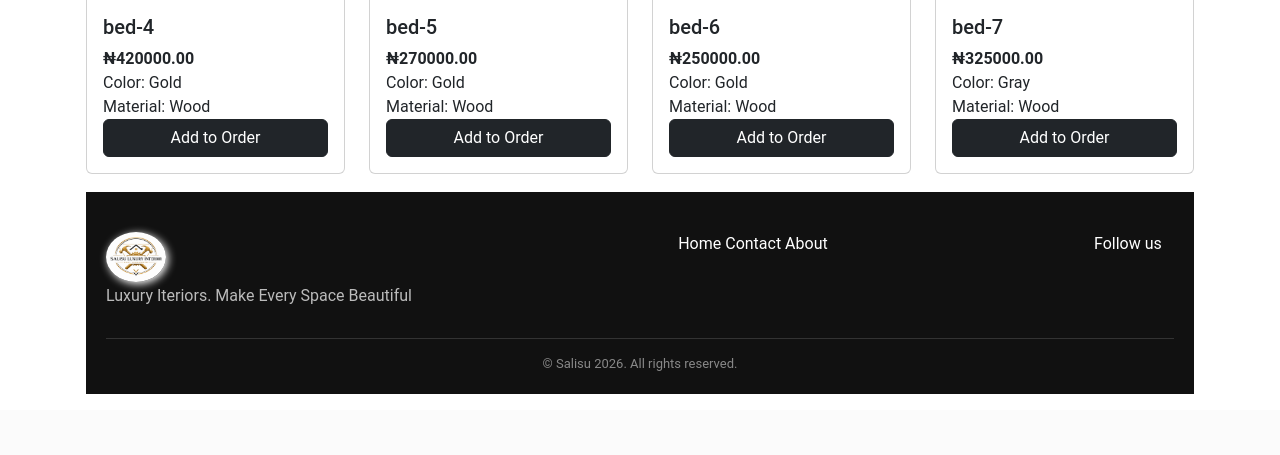
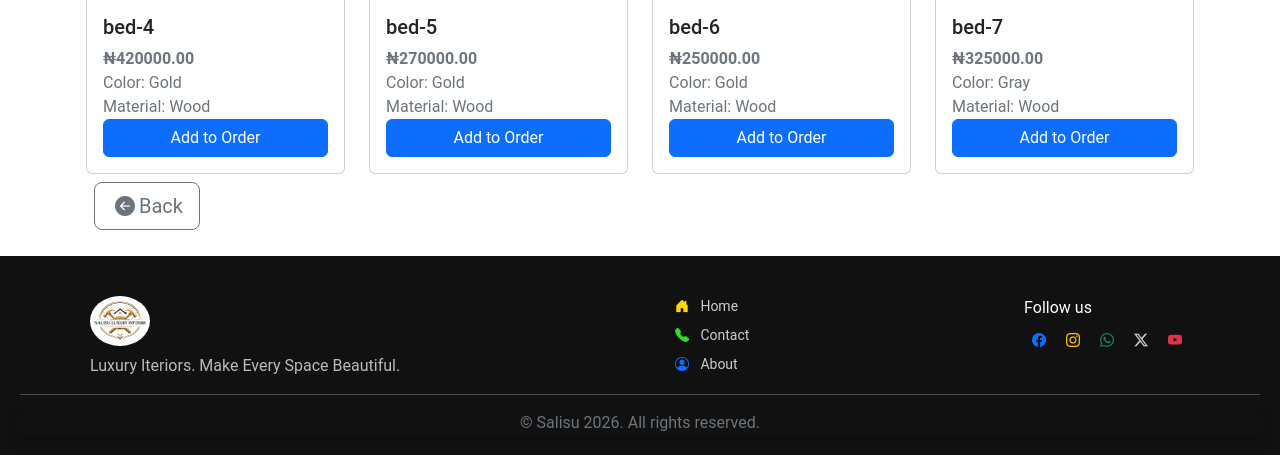
Before and after one commit to hosea50-svr/Furniture, a Django app: page /category/bed/ in a window 1280 px wide. Shown: the part 780-1235 px from the top of the page. Before the commit the page ends 1174 px from the top, so only its background shows below. Run offline with Django 5.2, Linux system fonts and the light colour scheme; data comes from the database, SQL or seed files in the repository; both versions use the stored data as it was after the commit; some libraries are stand-ins or nearby versions.

Commit message:
Version 1 setup

```diff
--- a/storeApp/static/css/base.css
+++ b/storeApp/static/css/base.css
@@ -8,13 +8,77 @@ p {
   margin: 0;
 }
 
+.cart-icon{
+    position: relative;
+    display: inline-block;
+}
+.cart-count:hover{
+  background-color: rgb(16, 192, 16);
+}
+
+.cart-count{
+    position: absolute;
+    top: -8px;
+    right: -10px;
+
+    width: 20px;
+    height: 20px;
+
+    background: red;
+    color: white;
+
+    border-radius: 50%;
+
+    display: flex;
+    justify-content: center;
+    align-items: center;
+
+    font-size: 12px;
+    font-weight: bold;
+}
+.cart-icon img {
+    transition: transform .3s ease;
+}
+
+.cart-icon:hover img {
+    transform: scale(1.1);
+}
+.cart-count{
+    box-shadow: 0 0 8px rgba(255,0,0,.4);
+}
+.cart-count{
+    animation: pop .4s ease;
+}
+
+@keyframes pop{
+    0%{
+        transform: scale(0);
+    }
+    80%{
+        transform: scale(1.2);
+    }
+    100%{
+        transform: scale(1);
+    }
+}
+
+.nav-link.active {
+    color: #ffc107 !important; /* Gold */
+    font-weight: bold;
+    border-bottom: 2px solid #ffc107;
+}
+
+.nav-link:hover {
+    color: #ffc107 !important;
+}
+
 .logo{
   border-radius: 100%;
-  box-shadow: 2px 2px 9px white;
+  /* box-shadow: 2px 2px 9px white; */
   margin-bottom: 2px;
 }
 .logo:hover{
-  box-shadow: 2px 2px 9px gold;
+  /* box-shadow: 2px 2px 9px gold;/ */
 }
 button {
   font-size: 14px;
--- a/storeApp/templates/base.html
+++ b/storeApp/templates/base.html
@@ -9,6 +9,10 @@
       href="https://cdn.jsdelivr.net/npm/bootstrap@5.3.8/dist/css/bootstrap.min.css"
       rel="stylesheet"
     />
+    <link
+      rel="stylesheet"
+      href="https://cdn.jsdelivr.net/npm/bootstrap-icons@1.13.1/font/bootstrap-icons.min.css"
+    >
     <link rel="stylesheet" href="{% static 'css/css/bootstrap.min.css' %}">
 
     <link rel="stylesheet" href="{% static 'css/base.css' %}" />
@@ -40,36 +44,57 @@
             placeholder="Search furniture..."
             value="{{ request.GET.q }}"
           />
-          <button class="btn btn-outline-dark mb-2 mb-lg-0" type="submit">Search</button>
+          <buthrefn class="btn btn-outline-secondary mb-2 mb-lg-0" type="submit">Search</buthrefn>
         </form>
-        <button
-          class="navbar-toggler bg-white"
-          type="button"
-          data-bs-toggle="collapse"
+        <buthrefn
+          class="navbar-hrefggler bg-white"
+          type="buthrefn"
+          data-bs-hrefggle="collapse"
           data-bs-target="#navbarNav"
         >
-          <span class="navbar-toggler-icon"></span>
-        </button>
+          <span class="navbar-hrefggler-icon"></span>
+        </buthrefn>
+        <div class="collapse navbar-collapse" id="navbarNav">
+              <ul class="navbar-nav ms-auto nav">
 
-        <div class="collapse navbar-collapse" id="navbarNav">
-          <ul class="navbar-nav ms-auto">
                   <li class="nav-item">
-              <a class="nav-link text-white" href="/">Home</a>
+                      <a class="nav-link text-white {% if request.path == '/' %}active{% endif %}"
+                        href="/">
+                          Home
+                      </a>
                   </li>
 
                   <li class="nav-item">
-              <a class="nav-link text-white" href="/about">About</a>
+                      <a class="nav-link text-white {% if request.path == '/about/' %}active{% endif %}"
+                        href="/about">
+                          About
+                      </a>
                   </li>
 
                   <li class="nav-item">
-              <a class="nav-link text-white" href="/contact">Contact</a>
+                      <a class="nav-link text-white {% if request.path == '/contact/' %}active{% endif %}"
+                        href="/contact">
+                          Contact
+                      </a>
                   </li>
 
                   <li class="nav-item ms-lg-3">
-              <a class="btn btn-success" href="https://wa.me/2348012345678">
-                WhatsApp
+                  <a href="{% url 'order_list' %} {% if request.path == '/order_list/' %}active{% endif %}"
+                  class="cart-icon">
+
+                      <img
+                          src="{% static 'tools-image/buy-again.png' %}"
+                          alt="Cart"
+                          style="height:30px;"
+                      >
+
+                      <span class="cart-count">
+                          {{ request.session.order|length|default:"0" }}
+                      </span>
+
                   </a>
               </li>
+
               </ul>
           </div>
       </div>
@@ -84,15 +109,32 @@
             alt="Logo"
             width="50"
             height="50"
-            class="logo"
+            class="logo mb-2"
           >
-          <p>Luxury Iteriors. Make Every Space Beautiful </p>
+          <p>Luxury Iteriors. Make Every Space Beautiful.</p>
         </div>
 
-        <div class="footer-links">
-          <Link to="/">Home</Link>
-          <Link to="/contact">Contact</Link>
-          <Link to="/about"> About</Link>
+        <div class="footer-links d-flex">
+            <a href="/">
+              <i
+              class="bi bi-house-door-fill me-2"
+              style="color: gold;"
+              ></i>
+              Home
+            </a>
+
+            <a href="/contact">
+              <i
+              class="bi bi-telephone-fill me-2"
+              style="color: rgb(44, 221, 44);"
+              ></i>
+              Contact
+            </a>
+
+            <a href="/about">
+              <i class="bi bi-person-circle me-2 text-primary"></i>
+              About
+            </a>
         </div>
 
         <div class="footer-right">
@@ -119,8 +161,8 @@
           </div>
         </div>
       </div>
-
-      <div class="footer-bottom">
+      <hr>
+      <div class="footer-bothrefm text-center text-secondary shadow">
         <p>© Salisu <span id="year"></span>. All rights reserved.</p>
       </div>
 
--- a/storeApp/templates/products/category_products.html
+++ b/storeApp/templates/products/category_products.html
@@ -2,8 +2,11 @@
 {% block content %}
 
 <div class="container p-3">
+
   <div class="row">
     {% for product in products %}
+
+
 
     <div class="col-lg-3 col-md-4 mb-2">
       <div class="card h-100">
@@ -19,13 +22,13 @@
         <div class="card-body">
           <h5>{{ product.name }}</h5>
 
-          <p class="fw-bold">₦{{ product.price }}</p>
+          <p class="fw-bold text-secondary">₦{{ product.price }}</p>
 
-          <p>Color: {{ product.color }}</p>
+          <p  class="text-secondary">Color: {{ product.color }}</p>
 
-          <p>Material: {{ product.material }}</p>
+          <p class="text-secondary">Material: {{ product.material }}</p>
 
-          <a href="{% url 'add_to_order' product.id %}" class="btn btn-dark w-100">
+          <a href="{% url 'add_to_order' product.id %}" class="btn btn-primary w-100">
               Add to Order
           </a>
         </div>
@@ -39,13 +42,10 @@
     {% endfor %}
   </div>
 
+  <div>
+      <button onclick="history.back()" class="btn btn-outline-secondary btn-lg ms-2">
+              <i class="bi bi-arrow-left-circle-fill m-1"></i>Back
+      </button>
+    </div>
+</div>
 {% endblock content %}
-{% comment %}
-
-  <a
-    href="https://wa.me/2348012345678?text=Hello,%20I'm%20interested%20in%20{{ product.name }}"
-    class="btn btn-success w-100"
-  >
-    Order on WhatsApp
-  </a>
-{% endcomment %}
```
Also changed, not shown: storeApp/templates/about.html (+3 -5 lines), storeApp/templates/hero.html (+2 -7 lines), storeApp/templates/products/order_list.html (+9 -8 lines), storeApp/templates/products/product_details.html (+12 -11 lines), db.sqlite3, storeApp/static/tools-image/buy-again.png (added). Lines whose indentation alone changed are shown as unchanged.
